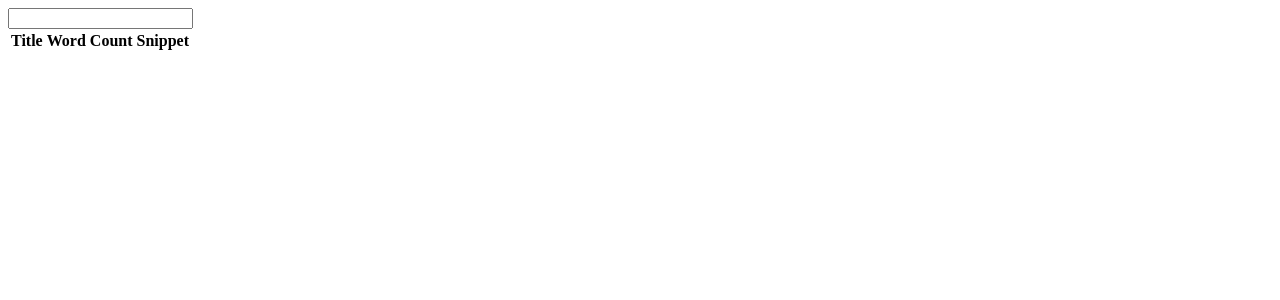
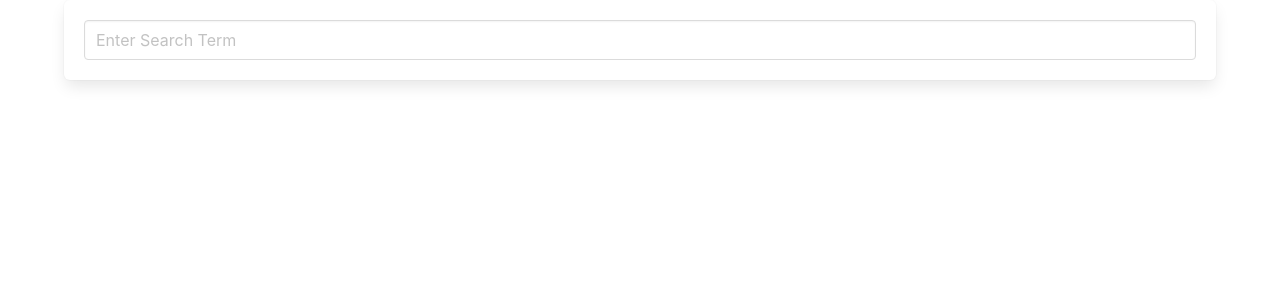
Before and after one commit to ken0901/Angular-Template-Syntax, an Angular app: page / in a window 1280 px wide. Shown: the top 300 px of the page. Built offline with nearby package versions, Linux system fonts and the light colour scheme.

Commit message:
Another CSS Gotcha, Last bit of styling

```diff
--- a/src/app/projects/wsearch/search-bar/search-bar.component.html
+++ b/src/app/projects/wsearch/search-bar/search-bar.component.html
@@ -1,3 +1,9 @@
-<form (submit)="onFormSubmit($event)">
-    <input (input)="term = $event.target.value" />
-</form>
+<div class="box">
+    <form (submit)="onFormSubmit($event)">
+        <input
+            placeholder="Enter Search Term"
+            class="input"
+            (input)="term = $event.target.value"
+        />
+    </form>
+</div>
--- a/src/app/projects/wsearch/wsearch.component.html
+++ b/src/app/projects/wsearch/wsearch.component.html
@@ -1,2 +1,4 @@
-<app-search-bar (submitted)="onTerm($event)"></app-search-bar>
-<app-page-list [pages]="pages"></app-page-list>
+<div class="container">
+    <app-search-bar (submitted)="onTerm($event)"></app-search-bar>
+    <app-page-list *ngIf="pages.length !== 0" [pages]="pages"></app-page-list>
+</div>
--- a/src/styles.css
+++ b/src/styles.css
@@ -1,4 +1,8 @@
 /* You can add global styles to this file, and also import other style files */
-/* @import 'bulma/css/bulma.css'; */
+@import 'bulma/css/bulma.css';
 /* @import "bootstrap/dist/css/bootstrap.css"; */
 /* @import 'semantic-ui-css/semantic.min.css'; */
+
+.searchmatch {
+    font-weight: bold;
+}
```
